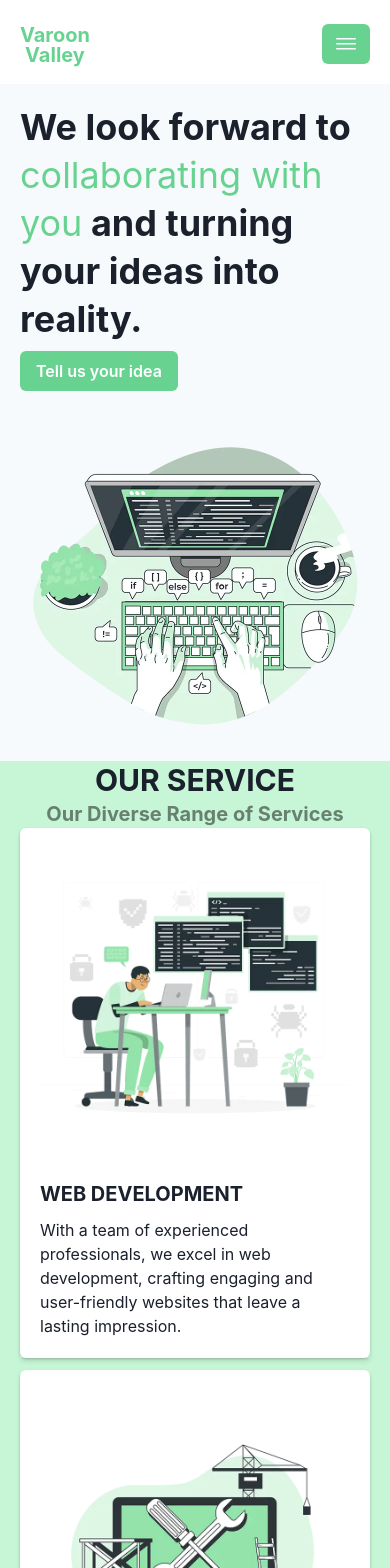
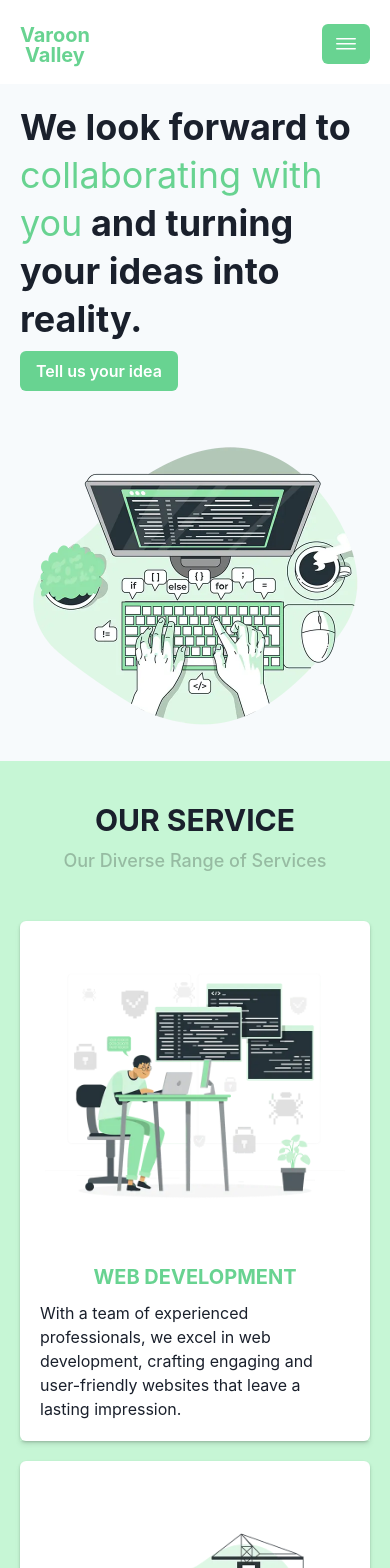
Before and after one commit to AungPhyoThant224/com-portfoliio, a React (Vite) app: page / in a window 390 px wide. Shown: the top 1568 px of the page. Built offline with nearby package versions, Linux system fonts and the light colour scheme.

Commit message:
Service Responsive.

```diff
--- a/src/components/Services.tsx
+++ b/src/components/Services.tsx
@@ -27,30 +27,43 @@ const Services = () => {
   ];
   return (
     <>
-      <Heading as={"h2"} fontSize={"3xl"} textAlign={"center"}>
+      <Heading as={"h2"} fontSize={"3xl"} textAlign={"center"} paddingTop={10}>
         OUR SERVICE
       </Heading>
       <Heading
         as={"h3"}
-        fontSize={"xl"}
+        fontSize={"lg"}
+        fontWeight={"medium"}
         textAlign={"center"}
-        color={"blackAlpha.600"}
+        color={"blackAlpha.400"}
+        padding={2}
       >
         Our Diverse Range of Services
       </Heading>
 
       <SimpleGrid
         columns={{ base: 1, md: 2 }}
-        spacing={3}
+        spacing={5}
         alignItems={"center"}
+        maxWidth={{ base: "400px", md: "700px" }}
+        margin={"auto"}
+        paddingY={10}
+        style={{ alignItems: "stretch" }}
       >
         {services.map((service, index) => (
           <Box boxShadow="md" key={index}>
-            <Card>
+            <Card height={"100%"}>
               <CardBody>
-                <Image src={service.image} />
+                <Image
+                  src={service.image}
+                  width={300}
+                  height={300}
+                  margin={"auto"}
+                />
                 <Stack mt="6" spacing="3">
-                  <Heading size="md">{service.heading}</Heading>
+                  <Heading size="md" textAlign={"center"} color={"green.300"}>
+                    {service.heading}
+                  </Heading>
                   <Text>{service.description}</Text>
                 </Stack>
               </CardBody>
```
